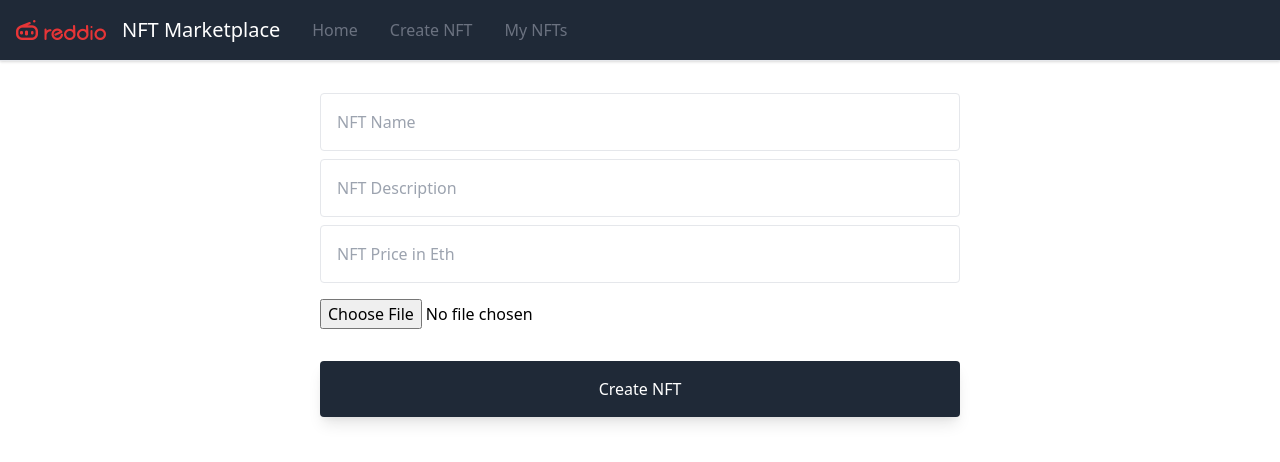
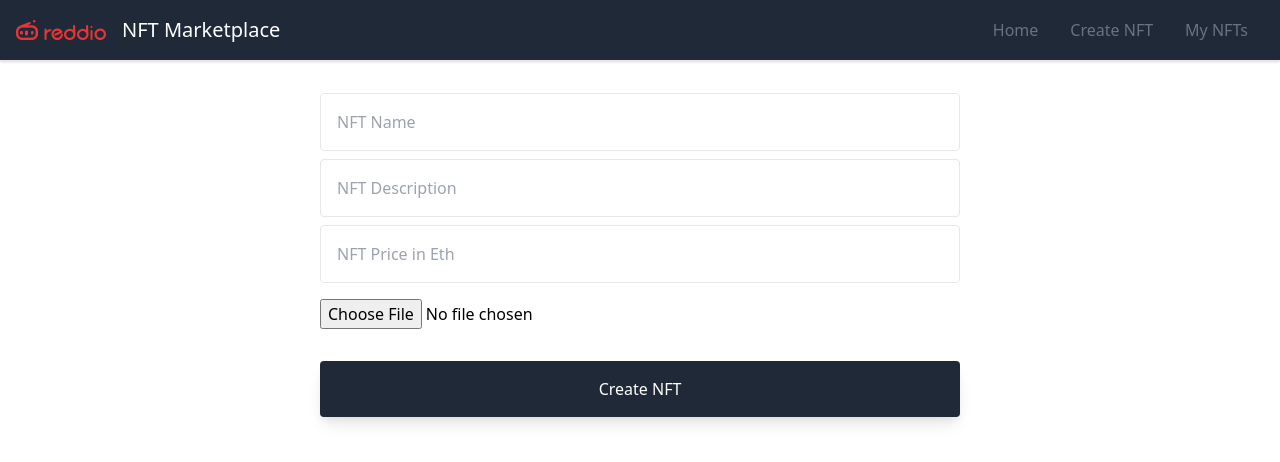
Before and after one commit to reddio-com/ethereum-nft-marketplace, a Next.js app: page /create-item in a window 1280 px wide. Shown: the top 462 px of the page. Built offline with nearby package versions, Linux system fonts and the light colour scheme; what ipfs-http-client would draw is missing.

Commit message:
aligh menu to the right side of the page

```diff
--- a/pages/_app.js
+++ b/pages/_app.js
@@ -17,7 +17,7 @@ function MyApp({ Component, pageProps }) {
           <Image src={LogoImage} alt="Logo" width="90" height="20" />
           <p className={`text-white origin-left font-medium text-xl`}>NFT Marketplace</p>
 
-          <ul className="hidden md:flex">
+          <ul className="hidden md:flex flex-grow justify-end">
 
             <li className="nav-links px-4 cursor-pointer capitalize font-medium text-gray-500 hover:scale-105 hover:text-white duration-200 link-underline">
               <Link href="/">Home</Link>
```
